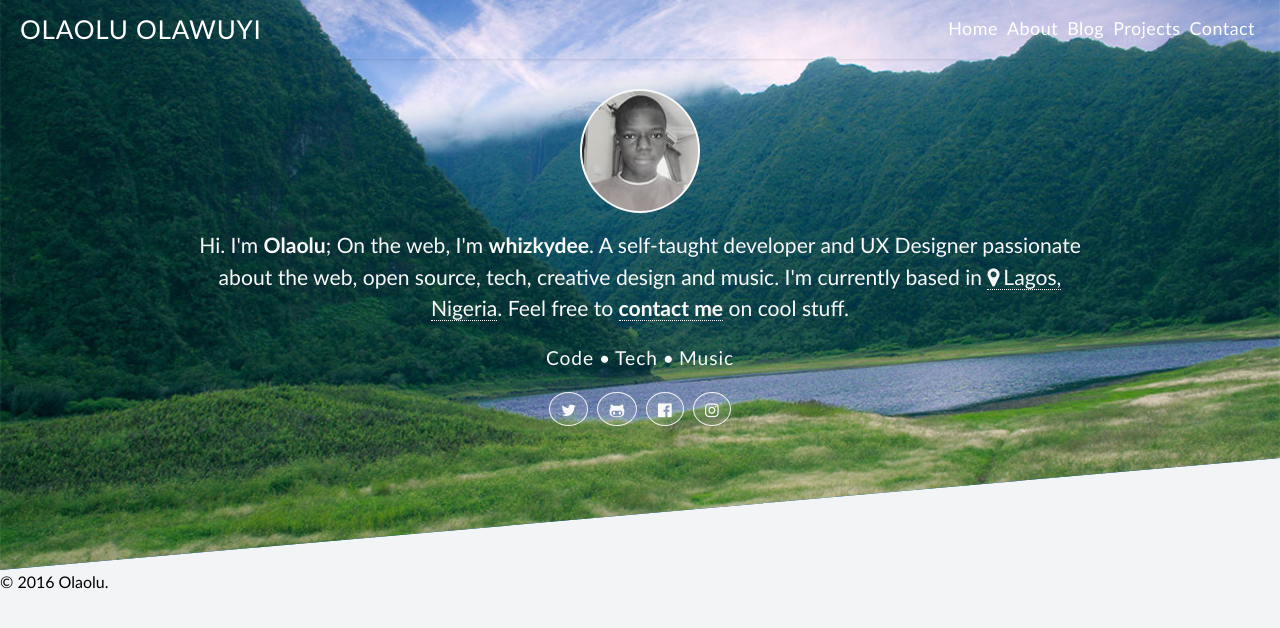
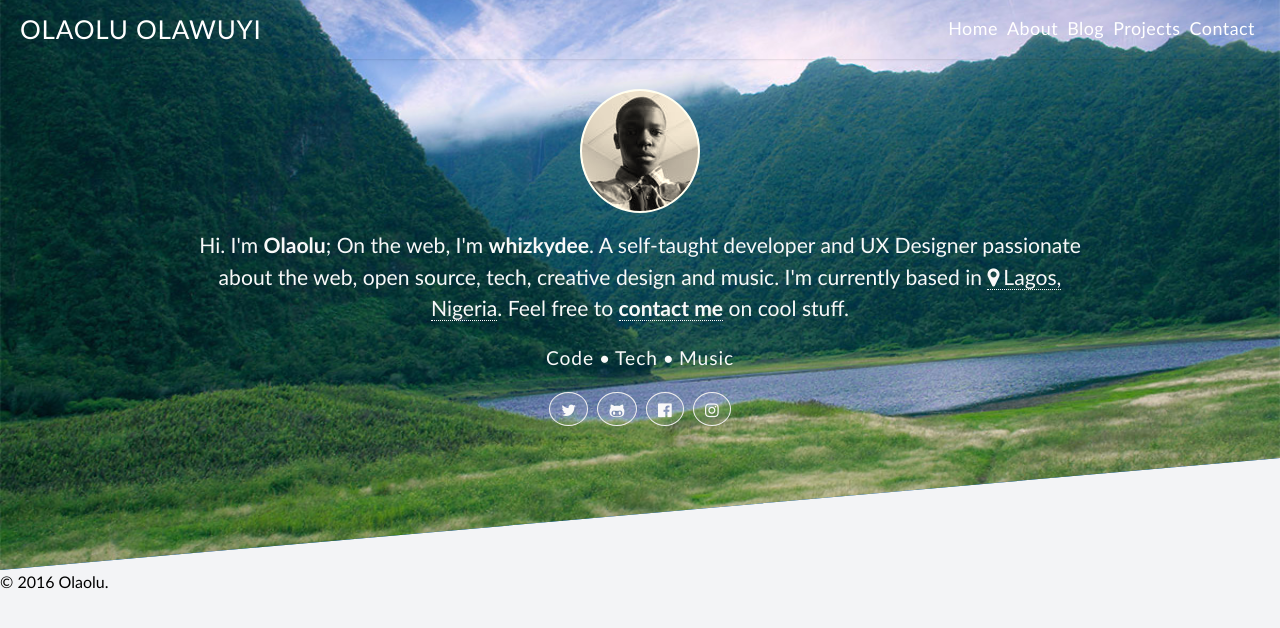
Before and after one commit to whizkydee/old-site, a Jekyll site: the page built from index.html, in a window 1280 px wide. Shown: the top 628 px of the page. Built offline with Jekyll 4.4.1, drawn with Linux system fonts in a browser that asks for light colours; some web fonts are replaced.

Commit message:
New avatar

```diff
--- a/_sass/_home.scss
+++ b/_sass/_home.scss
@@ -91,7 +91,8 @@
    > {
       .avatar {
          background: url('../img/avatar.jpg') no-repeat;
-         @include filter(grayscale, ($full - 10%));
+         @include filter(sepia, ($full - 60%));
+         background-position: -2px -19px;
          border: 2px solid $off_white;
          display: inline-block;
          text-align: center;
```
Also changed, not shown: img/avatar.jpg.
